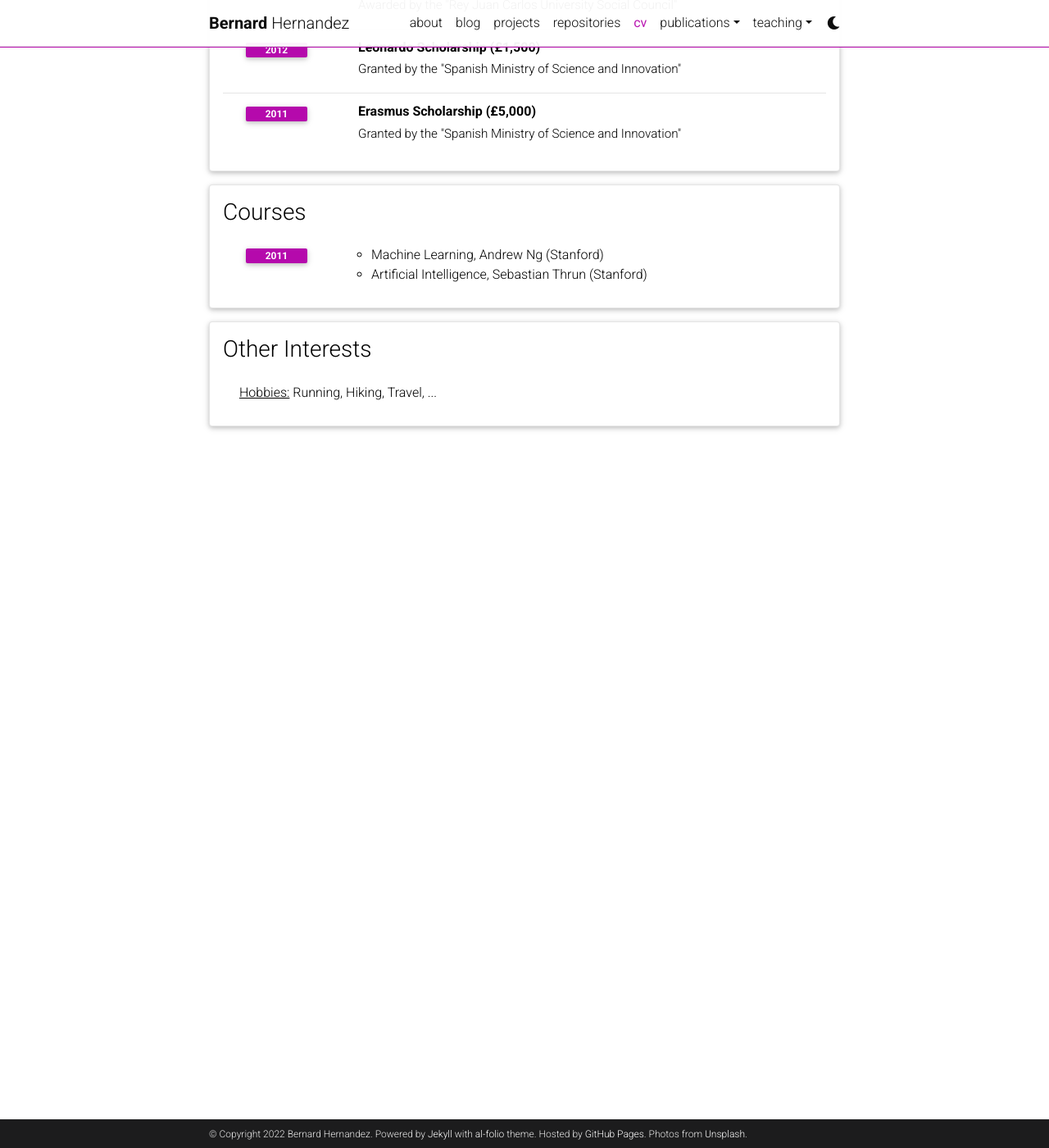
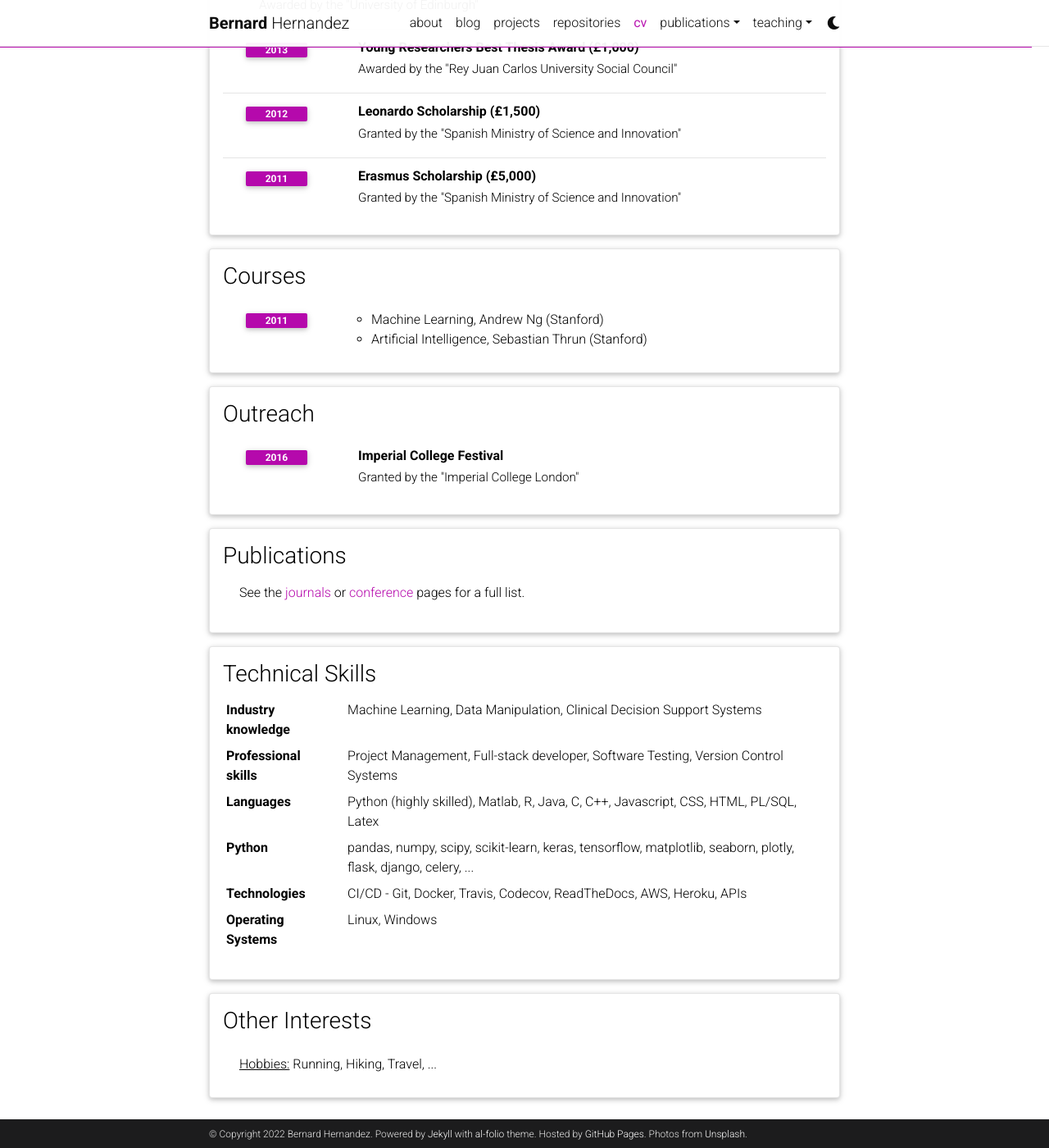
Before and after one commit to bahp/portfolio-academic, a Jekyll site: the page built from _pages/cv.md, in a window 1280 px wide and 1400 px high, scrolled down 2943 px. Shown: the whole window at 82% size. Built offline with Jekyll 4.4.1, drawn with Linux system fonts in a browser that asks for light colours; full-size pictures stand in for the smaller copies a plugin makes; comment, search, counter and statistics services are not loaded; a style sheet for code colours, icons or effects is not loaded; some of the changed text lies outside the part shown.

Commit message:
~ updates v0.0.4

```diff
--- a/_data/cv.yml
+++ b/_data/cv.yml
@@ -14,7 +14,7 @@
   contents:
     - title: PhD in Computer Science and Healthcare
       institution: Imperial College London, London, UK
-      year: 2019
+      year: 2015-2019
       description:
         - title: Thesis
           contents:
@@ -22,7 +22,6 @@
             - Centre for Bio-Inspired Technology, EEE
             - Data-driven Web-Based Intelligent Decision Support System for Infection Management at the Point of Care.
         - title: Activities & Awards
-          type: nested-list
           contents:
             - Participation in the Imperial Festival, 2016-2017.
             - Research placement at UCT, Cape Town, South Africa, 2016.
@@ -113,7 +112,7 @@
 - title: Honors and Awards
   type: time_table
   contents:
-    - title: Imperial College COVID-19 Response Fund (100,000£)
+    - title: Imperial College COVID-19 Response Fund (£100,000)
       institution: Granted by the "Imperial College London"
       year: 2020
 
@@ -132,6 +131,10 @@
     - title: ARC Best Poster Award
       institution: Awarded by the "Antimicrobial Research Collaborative"
       year: 2016
+
+    - title: Antimicrobial Resistance Diagnostics Competition - AMR DxC
+      institution: Awarded by the "University of Edinburgh"
+      yeaer: 2015
 
     - title: Young Researchers Best Thesis Award (£1,000)
       institution: Awarded by the "Rey Juan Carlos University Social Council"
@@ -153,6 +156,27 @@
         - Machine Learning, Andrew Ng (Stanford)
         - Artificial Intelligence, Sebastian Thrun (Stanford)
 
+- title: Outreach
+  type: time_table
+  contents:
+    - title: Imperial College Festival
+      institution: Granted by the "Imperial College London"
+      year: 2016
+
+#- title: Publications
+#  See the Publications page for a full list.
+
+- title: Publications
+  type: map
+  contents:
+      - name:
+        value: See the <a href="/portfolio-academic/publications/journals/">journals</a> or
+               <a href="/portfolio-academic/publications/conferences/">conference</a> pages
+               for a full list.
+
+#- title: Conferences
+#  See the Conferences page for a full list.
+
 #- title: Academic Interests
 #  type: nested_list
 #  contents:
@@ -165,6 +189,21 @@
 #        - Description 1.
 #        - Description 2.
 
+- title: Technical Skills
+  type: map
+  contents:
+    - name: Industry knowledge
+      value: Machine Learning, Data Manipulation, Clinical Decision Support Systems
+    - name: Professional skills
+      value: Project Management, Full-stack developer, Software Testing, Version Control Systems
+    - name: Languages
+      value: Python (highly skilled), Matlab, R, Java, C, C++, Javascript, CSS, HTML, PL/SQL, Latex
+    - name: Python
+      value: pandas, numpy, scipy, scikit-learn, keras, tensorflow, matplotlib, seaborn, plotly, flask, django, celery, ...
+    - name: Technologies
+      value: CI/CD - Git, Docker, Travis, Codecov, ReadTheDocs, AWS, Heroku, APIs
+    - name: Operating Systems
+      value: Linux, Windows
 
 - title: Other Interests
   type: list
--- a/_data/venues.yml
+++ b/_data/venues.yml
@@ -47,3 +47,6 @@
 
 "Frontiers DH":
   color: "#CAE87C"
+
+"Frontiers Phys.":
+  color: "#CAE87C"
```
Also changed, not shown: _bibliography/conferences.bib (+31 -0 lines), _bibliography/papers.bib (+23 -22 lines), _bibliography/supervision.bib (+6 -6 lines), _news/announcement_15.md (+1 -1 lines), _news/announcement_17.md (added, +48 -0 lines), 6 other files.
